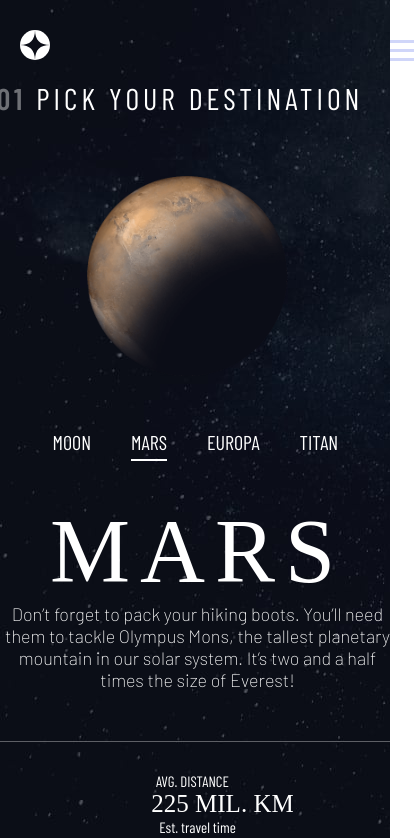
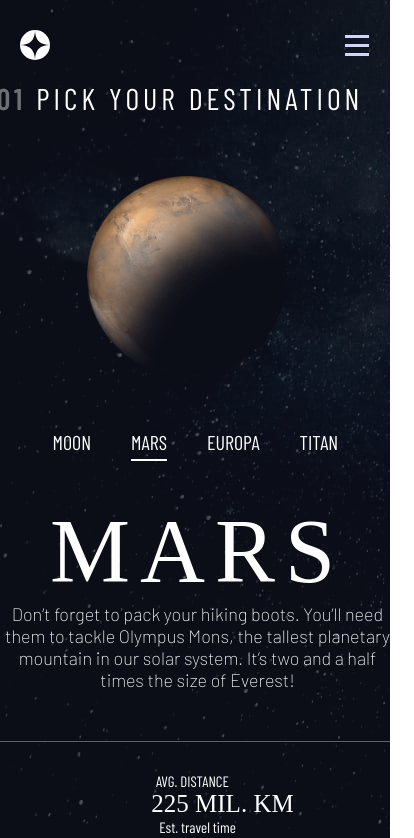
Before and after one commit to J7natas/space-tourism, a React (Vite) app: page /destination/mars in a window 390 px wide. Shown: the top 838 px of the page, 414 px wide, since content can reach past the window. Built offline with nearby package versions, Linux system fonts and the light colour scheme; a web font is replaced by a local one.

Commit message:
Alteração do footer

```diff
--- a/src/pages/Mars/index.scss
+++ b/src/pages/Mars/index.scss
@@ -252,6 +252,20 @@
 
 }
 
+@media screen and (max-width:400px) {
+    .bannerMars #image-menu {
+        margin-left: 345px;
+        margin-top: -25px;
+    }
+
+    .Mars #menu {
+        margin-left: -28px;
+        width: 190px;
+        padding-top: 0px;
+        margin-top: -80px;
+    }
+}
+
 @media screen and (max-width:330px) {
     .Mars .Menu #image-menu {
         margin-left: 125px;
```
